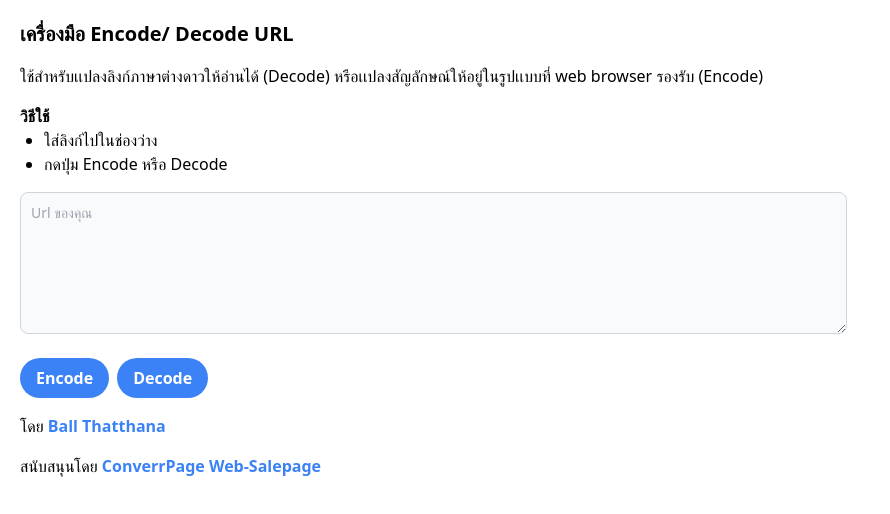
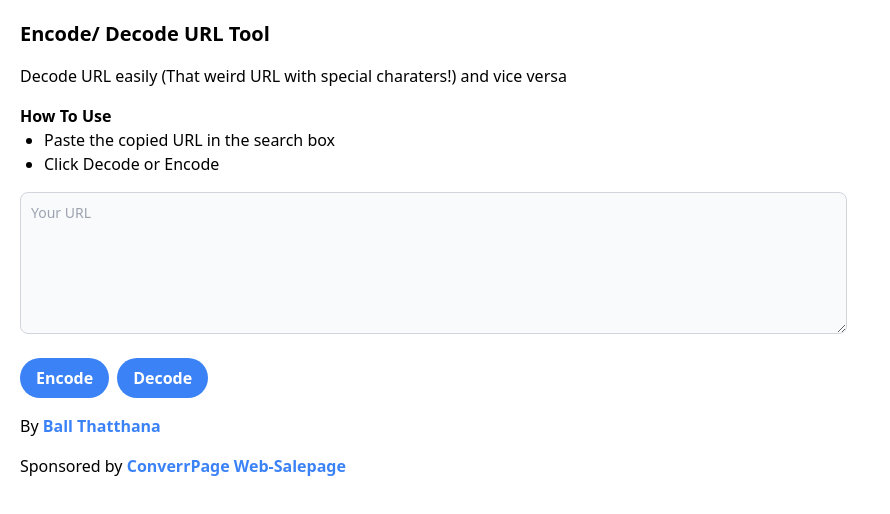
Before and after one commit to BallThatthana/encodedecode, a Vue app: page / in a window 1280 px wide. Shown: the top 514 px of the page, without its empty margins (0-890 px from the left). Built offline with nearby package versions, Linux system fonts and the light colour scheme.

Commit message:
edit type to en

```diff
--- a/public/index.html
+++ b/public/index.html
@@ -4,8 +4,8 @@
     <meta charset="UTF-8">
     <meta http-equiv="X-UA-Compatible" content="IE=edge">
     <meta name="viewport" content="width=device-width, initial-scale=1.0">
-    <title>เครื่องมือเเปลงลิงก์ Encode Decode โดย Ball Thatthana</title>
-    <meta name="description" content="เครื่องมือเเปลงลิงก์ Encode Decode โดย ConverrPage & Ball Thatthana ใช้สำหรับเเปลงลิงก์ Affiliate!!">
+    <title>URL Encode and Decode Tool by Ball Thatthana</title>
+    <meta name="description" content="URL Encode and Decode Tool by Ball Thatthana">
 
 </head>
 <body>
--- a/src/components/EncodeDecode.vue
+++ b/src/components/EncodeDecode.vue
@@ -2,15 +2,15 @@
   <div>
     <div>
       <form class="form-group">
-        <textarea id="url" v-model="url" rows="6" cols="50" class="block p-2.5 w-2/3 sm:w-2/3 text-sm text-gray-900 bg-gray-50 rounded-lg border border-gray-300 focus:ring-blue-500 focus:border-blue-500 dark:bg-gray-700 dark:border-gray-600 dark:placeholder-gray-400 dark:text-white dark:focus:ring-blue-500 dark:focus:border-blue-500" type="text" placeholder="Url ของคุณ"></textarea>
+        <textarea id="url" v-model="url" rows="6" cols="50" class="block p-2.5 w-2/3 sm:w-2/3 text-sm text-gray-900 bg-gray-50 rounded-lg border border-gray-300 focus:ring-blue-500 focus:border-blue-500 dark:bg-gray-700 dark:border-gray-600 dark:placeholder-gray-400 dark:text-white dark:focus:ring-blue-500 dark:focus:border-blue-500" type="text" placeholder="Your URL"></textarea>
         <br>
         <button class="bg-blue-500 hover:bg-blue-700 text-white font-bold py-2 px-4 rounded-full mr-2" @click.prevent="encodeLink">Encode</button>
         <button class="bg-blue-500 hover:bg-blue-700 text-white font-bold py-2 px-4 rounded-full" @click.prevent="decodeLink">Decode</button>
       </form>
     </div>
     <div class="container">
-      <p class="mt-4">โดย <a href="https://ballthatthana.com" target="_blank" class="text-blue-500 font-bold">Ball Thatthana</a></p>
-      <p class="mt-4">สนับสนุนโดย <a href="https://converrpage.com" target="_blank" class="text-blue-500 font-bold">ConverrPage Web-Salepage</a></p>
+      <p class="mt-4">By <a href="https://ballthatthana.com" target="_blank" class="text-blue-500 font-bold">Ball Thatthana</a></p>
+      <p class="mt-4">Sponsored by <a href="https://converrpage.com" target="_blank" class="text-blue-500 font-bold">ConverrPage Web-Salepage</a></p>
     </div>
   </div>
 </template>
@@ -25,10 +25,12 @@ export default {
   },
    methods:{
     encodeLink(){
-      this.url = encodeURIComponent(this.url);
+      this.url.length === 0?
+      alert('please type in the url first') : this.url = encodeURIComponent(this.url);
     },
     decodeLink(){
-      this.url = decodeURIComponent(this.url);
+      this.url.length === 0?
+      alert('please type in the url first') : this.url = decodeURIComponent(this.url);
     }
   }
 }
--- a/src/components/Text.vue
+++ b/src/components/Text.vue
@@ -1,12 +1,12 @@
 <template>
     <div class="hello">
         <div>
-        <h1 class="font-bold text-xl mb-4">เครื่องมือ Encode/ Decode URL</h1>
-        <p>ใช้สำหรับเเปลงลิงก์ภาษาต่างดาวให้อ่านได้ (Decode) หรือเเปลงสัญลักษณ์ให้อยู่ในรูปเเบบที่ web browser รองรับ (Encode) </p>
-        <p class="font-bold mt-4">วิธีใช้</p>
+        <h1 class="font-bold text-xl mb-4">Encode/ Decode URL Tool</h1>
+        <p>Decode URL easily (That weird URL with special charaters!) and vice versa</p>
+        <p class="font-bold mt-4">How To Use</p>
         <ul class="list-disc mb-4 ml-6">
-            <li>ใส่ลิงก์ไปในช่องว่าง</li>
-            <li>กดปุ่ม Encode หรือ Decode</li>
+            <li>Paste the copied URL in the search box</li>
+            <li>Click Decode or Encode</li>
         </ul>
         </div>
     </div>
```
Also changed, not shown: 1 other file (tests, documents, lock files or other folders).
